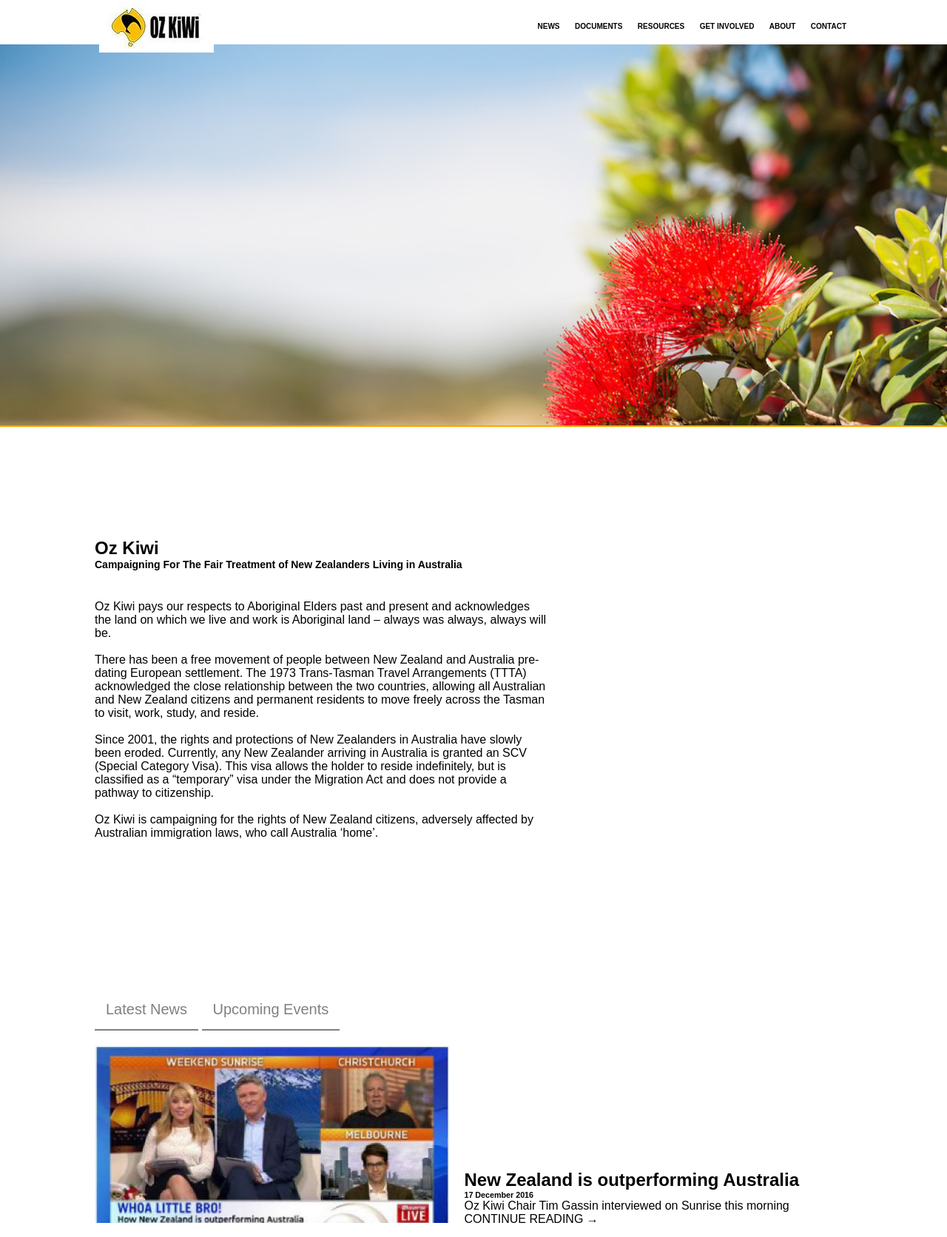
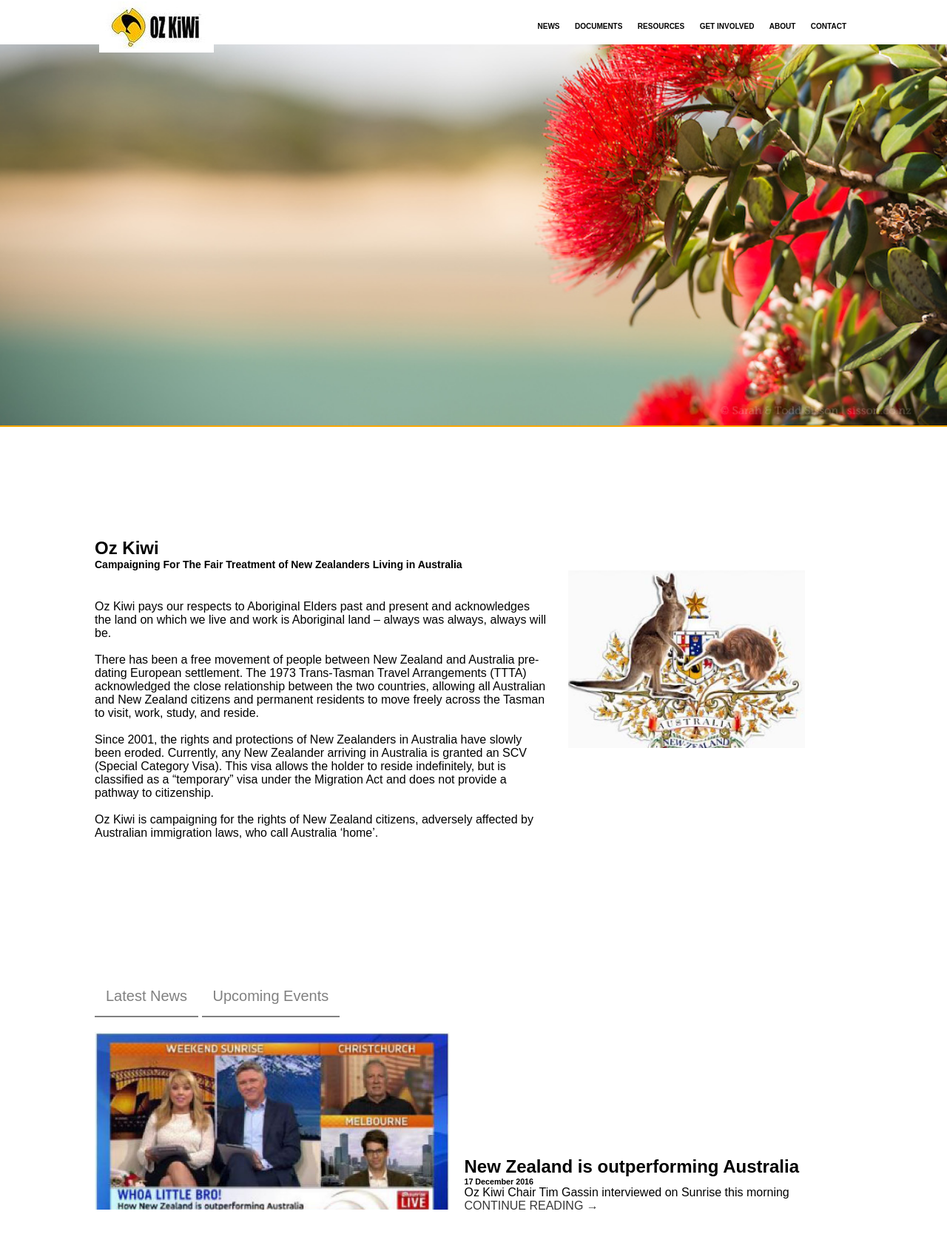
Before and after one commit to Seisachtheia/OzKiwi, a website: page public/index.html in a window 1280 px wide. Shown: the whole page at 74% size. Drawn offline with Linux system fonts and the light colour scheme.

Commit message:
minor style changes, banner positioning changed

```diff
--- a/private/css/style.scss
+++ b/private/css/style.scss
@@ -36,7 +36,7 @@ html {
     border-bottom: 2px solid orange;
     background-image: url('../images/banner.jpg');
     background-size: cover;
-    position:center;
+    background-position:center bottom;
 }
 
 .content-container {
@@ -128,6 +128,6 @@ h2 {
 
     .cont-reading {
         text-transform:uppercase;
-        color:
+        color:#363636;
     }
 }
```
Also changed, not shown: public/css/style.css.
